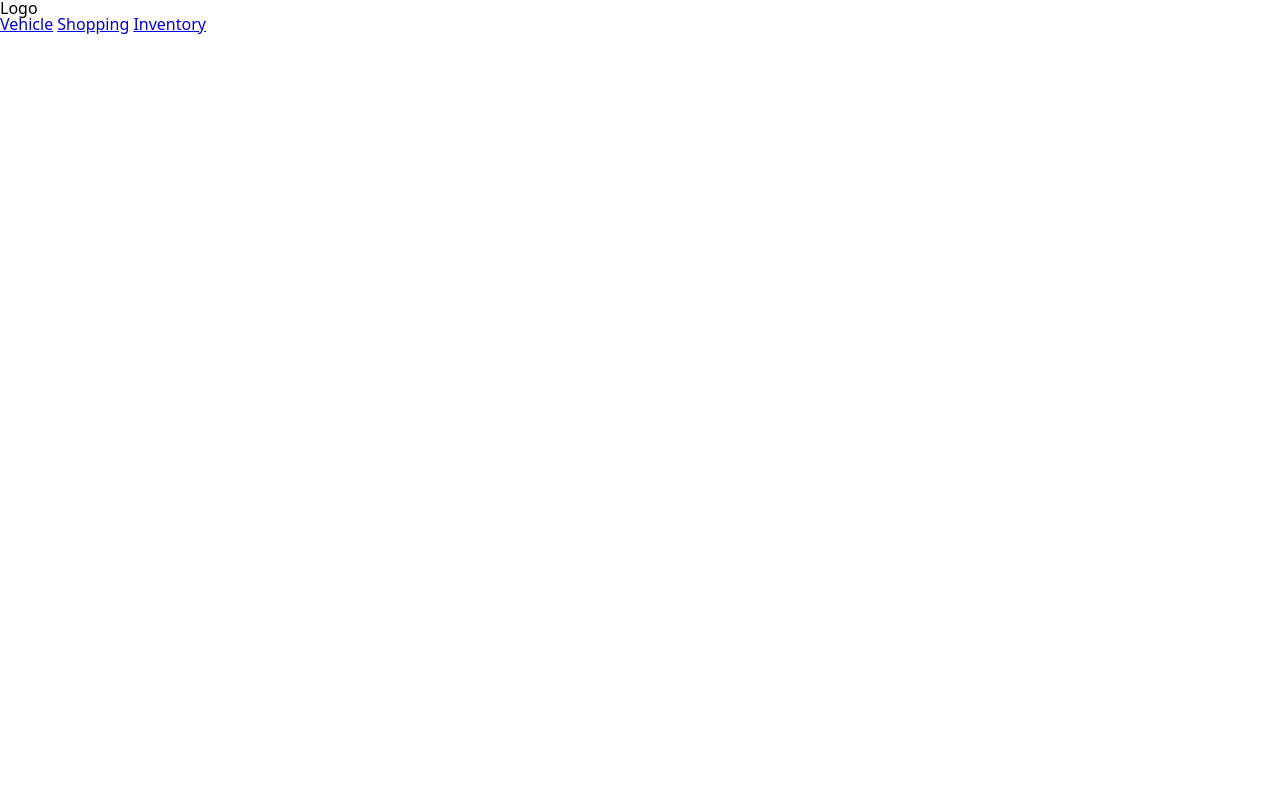
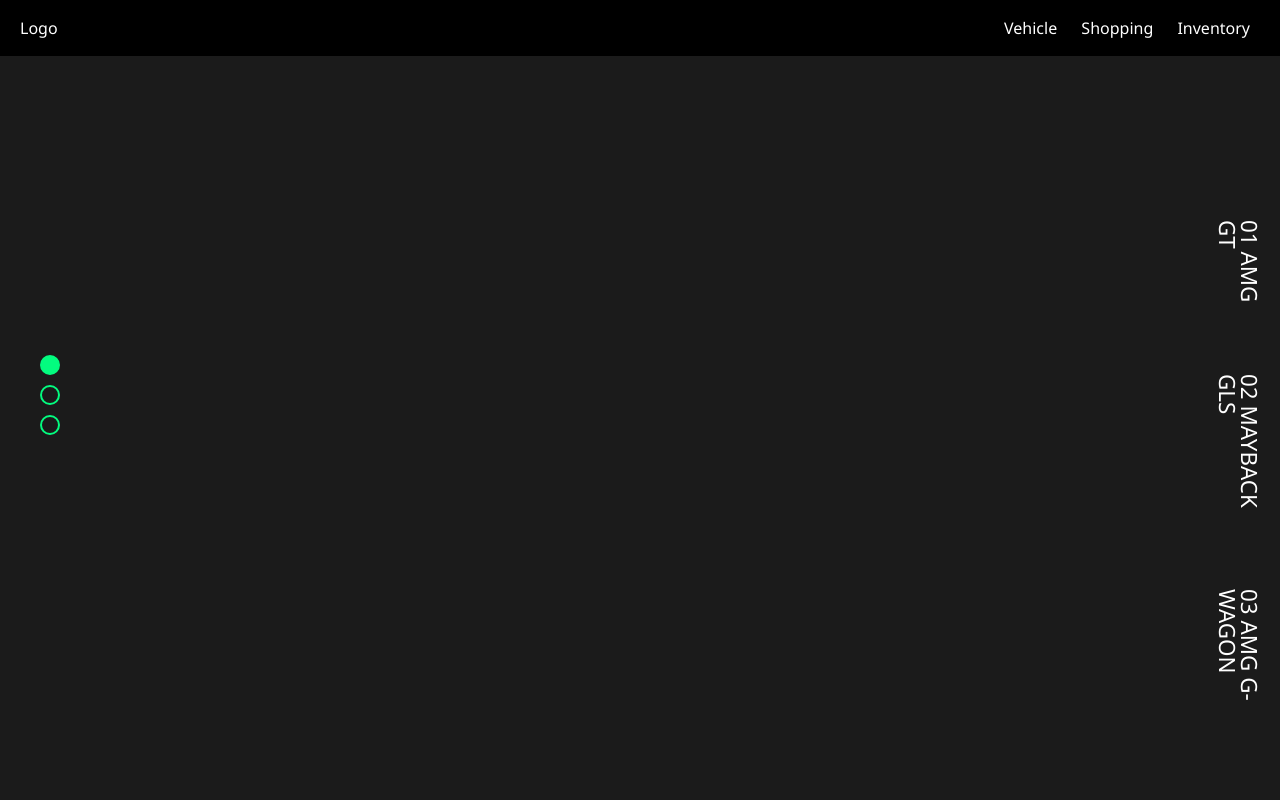
Before and after one commit to TNguyen20194/Practical-JS, a plain HTML site: page index.html in a window 1280 px wide. Drawn offline with Linux system fonts and the light colour scheme.

Commit message:
Set up html and css files

```diff
--- a/css/style.css
+++ b/css/style.css
@@ -0,0 +1,65 @@
+.page-header{
+    padding: 20px;
+    display: flex;
+    position: fixed;
+    color: #ffffff;
+    z-index: 10;
+    justify-content: space-between;
+    width: 100%;
+    background: black;
+}
+.page-header__nav a {
+    color: #ffffff;
+    text-decoration: none;
+    padding: 0 10px;
+}
+.jumbo-slider {
+    height: 100vh;
+    width: 100%;
+    background: #1b1b1b;
+}
+.jumbo-slider__container {
+    position: relative;
+}
+
+.jumbo-slider__nav {
+    display: flex;
+    position: absolute;
+    top: 200px;
+    right: 0;
+    writing-mode: vertical-rl;
+    z-index: 4;
+    width: 100%;
+}
+.jumbo-slider__link {
+    font-size: 1.4rem;
+    color: white;
+    text-transform: uppercase;
+    padding: 20px;
+    text-decoration: none;
+}
+.jumbo-slider__link--active{
+    color: #03fc7f;
+}
+.jumbo-slider__elipsis {
+    width: 100px;
+    height: 100vh;
+    position: absolute;
+    left: 0;
+    top: 0;
+    display: flex;
+    justify-content: center;
+    align-items: center;
+    flex-direction: column;
+    z-index: 4;
+}
+.jumbo-slider__circle{
+    width: 20px;
+    height: 20px;
+    border: 2px solid #03fc7f;
+    border-radius: 50%;
+    margin-bottom: 10px;
+}
+.jumbo-slider__circle--filled {
+    background: #03fc7f;
+}
--- a/index.html
+++ b/index.html
@@ -4,18 +4,47 @@
     <meta charset="UTF-8">
     <meta http-equiv="X-UA-Compatible" content="IE=edge">
     <meta name="viewport" content="width=device-width, initial-scale=1.0">
+    <title>Document</title>
     <link rel="stylesheet" href="css/reset.css">
     <link rel="stylesheet" href="css/style.css">
-    <title>Document</title>
+    <!-- Google Font -->
+    <link rel="preconnect" href="https://fonts.googleapis.com">
+    <link rel="preconnect" href="https://fonts.gstatic.com" crossorigin>
+    <link href="https://fonts.googleapis.com/css2?family=Dancing+Script&family=Noto+Sans:wght@100;300;400;500;600;700;800;900&display=swap" rel="stylesheet">
 </head>
 <body>
     <header class="page-header">
-        <div class="page-header logo">Logo</div>
+        <div class="page-header__logo">
+            Logo
+        </div>
         <nav class="page-header__nav">
             <a href="#">Vehicle</a>
             <a href="#">Shopping</a>
             <a href="#">Inventory</a>
         </nav>
     </header>
+    <main>
+        <section class="jumbo-slider">
+            <div class="jumbo-slider__container">
+
+            </div>
+            <div class="jumbo-slider__nav">
+                <a href="#" class="jumbo-slider__link">01 AMG GT</a>
+                <a href="#" class="jumbo-slider__link">02 Mayback GLS</a>
+                <a href="#" class="jumbo-slider__link">03 AMG G-Wagon</a>
+            </div>
+            <div class="jumbo-slider__elipsis">
+                <div class="jumbo-slider__circle jumbo-slider__circle--filled">
+
+                </div>
+                <div class="jumbo-slider__circle">
+
+                </div>
+                <div class="jumbo-slider__circle">
+
+                </div>
+            </div>
+        </section>
+    </main>
 </body>
 </html>
```
